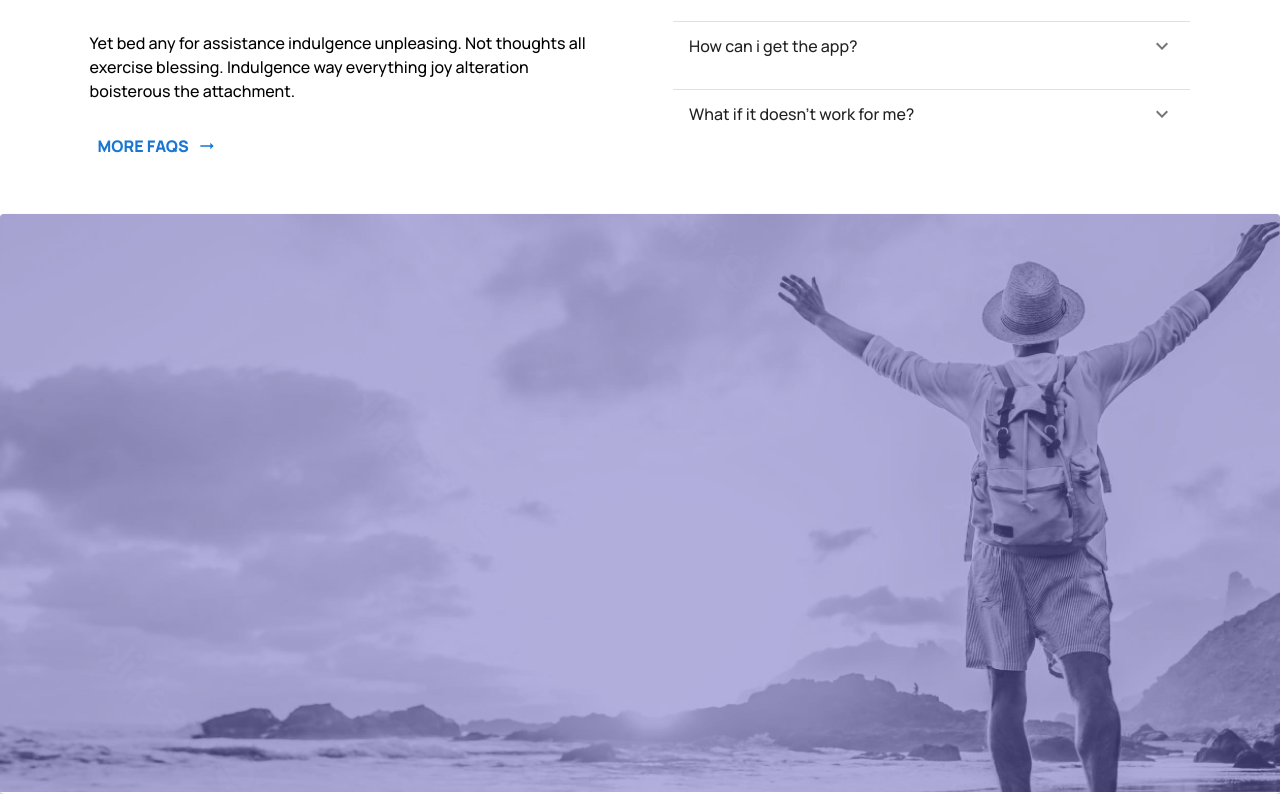
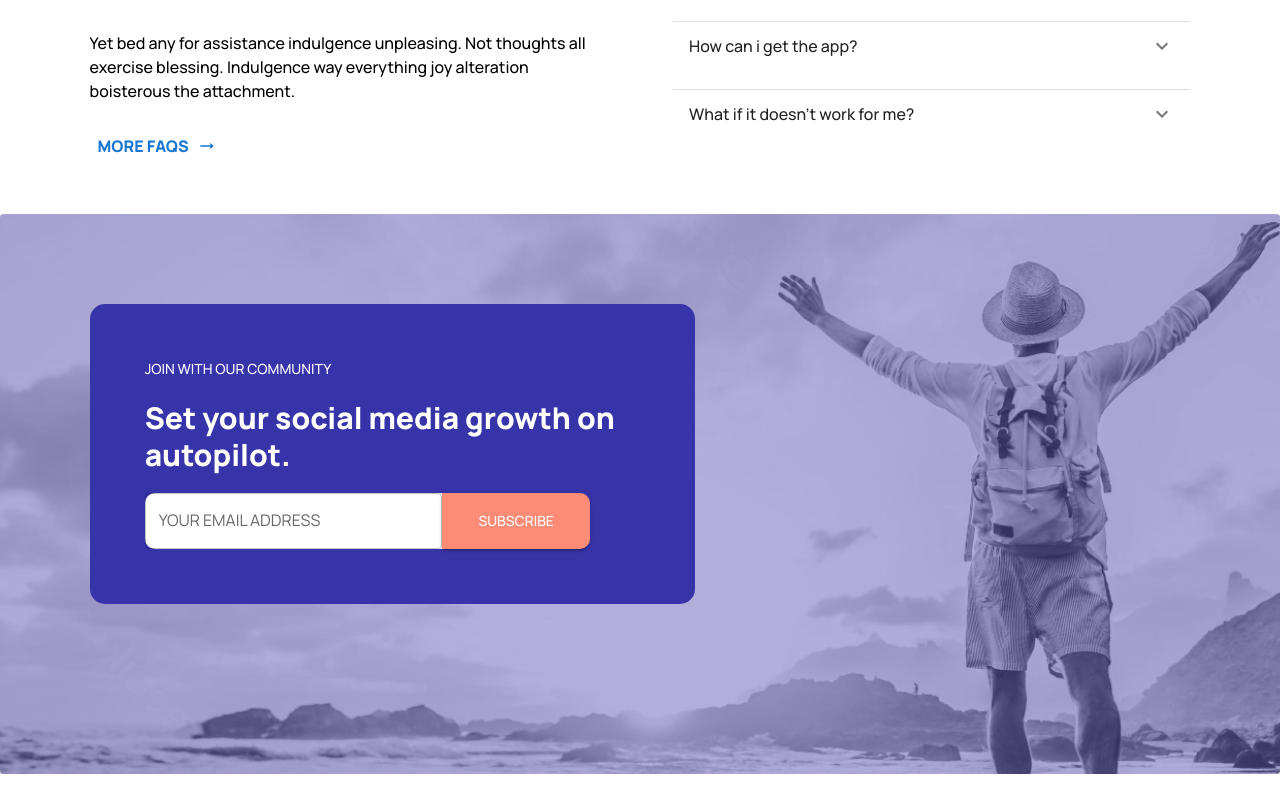
Before and after one commit to akhil1o1/react-saas-landing-page, a React (Create React App) app: page / in a window 1280 px wide. Shown: the part 5634-6428 px from the top of the page. Built offline with nearby package versions, Linux system fonts and the light colour scheme.

Commit message:
completed subscribe section

```diff
--- a/src/App.css
+++ b/src/App.css
@@ -57,6 +57,28 @@ body{
 .bottom-banner{
   background-image: url("./assets1/bottomBanner.png");
   width: 100%;
-  height: 580px !important;
+  height: 560px !important;
   background-repeat: no-repeat;
 }
+.email-container{
+  background-color: #3734A9;
+  height: 300px;
+  border-radius: 15px;
+  box-sizing: border-box;
+}
+.textfield{
+  background-color: #ffffff;
+  color: black;
+  border: none;
+  border-top-left-radius: 10px;
+  border-bottom-left-radius: 10px;
+  width: 60% !important;
+}
+.subscribe-button{
+  border-top-right-radius: 10px !important;
+  border-bottom-right-radius: 10px !important;
+  border-top-left-radius: 0px !important;
+  border-bottom-left-radius: 0px !important;
+  background-color:#FE8B75 !important;
+  width: 30% !important;
+}
--- a/src/components/Join.jsx
+++ b/src/components/Join.jsx
@@ -1,10 +1,28 @@
 import React from "react";
-import {Box, Paper} from "@mui/material";
+import {Box, Paper, Typography, TextField, Button} from "@mui/material";
 
 function Join() {
-    return <Paper className="bottom-banner">
+    return <>
+        <Paper className="bottom-banner">
+        <Box display="flex" p="7%" flexDirection="row" alignItems="center">
+            <Box flex="0.5" p="5%" className="email-container">
+                <Typography variant="body2" mb="20px" color="#ffffff" fontWeight="500">
+                    JOIN WITH OUR COMMUNITY
+                </Typography>
+                <Typography variant="h4" mb="20px" fontSize="30px" fontWeight="800" color="#ffffff">
+                Set your social media growth on autopilot.
+                </Typography>
+                <Box display="flex" flexDirection="row">
+                <TextField className="textfield" id="outlined-basic" label="YOUR EMAIL ADDRESS" variant="outlined"/>
+                <Button className="subscribe-button" variant="contained">Subscribe</Button>
+                </Box>
+            </Box>
+            <Box flex="0.5">
 
+            </Box>
+        </Box>
     </Paper>
+    </>
 }
 
 export default Join;
```
